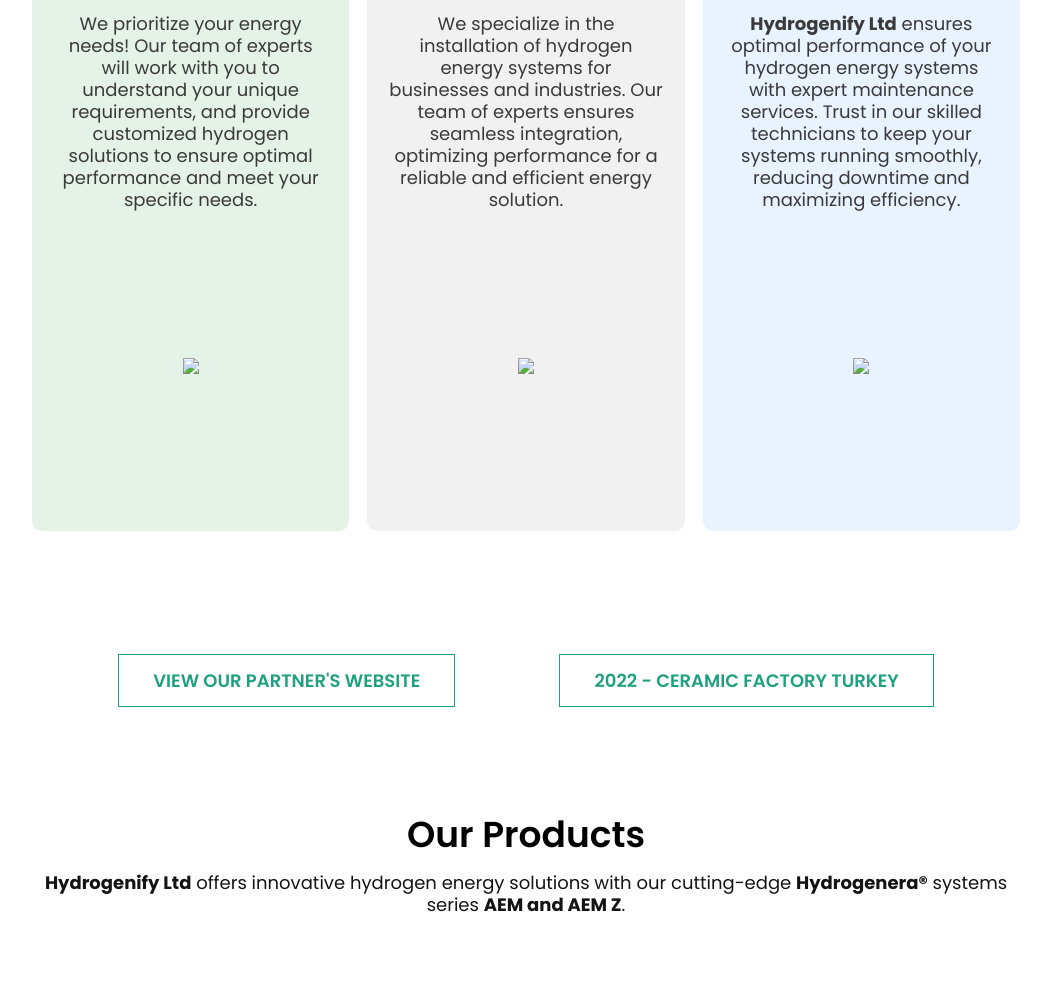
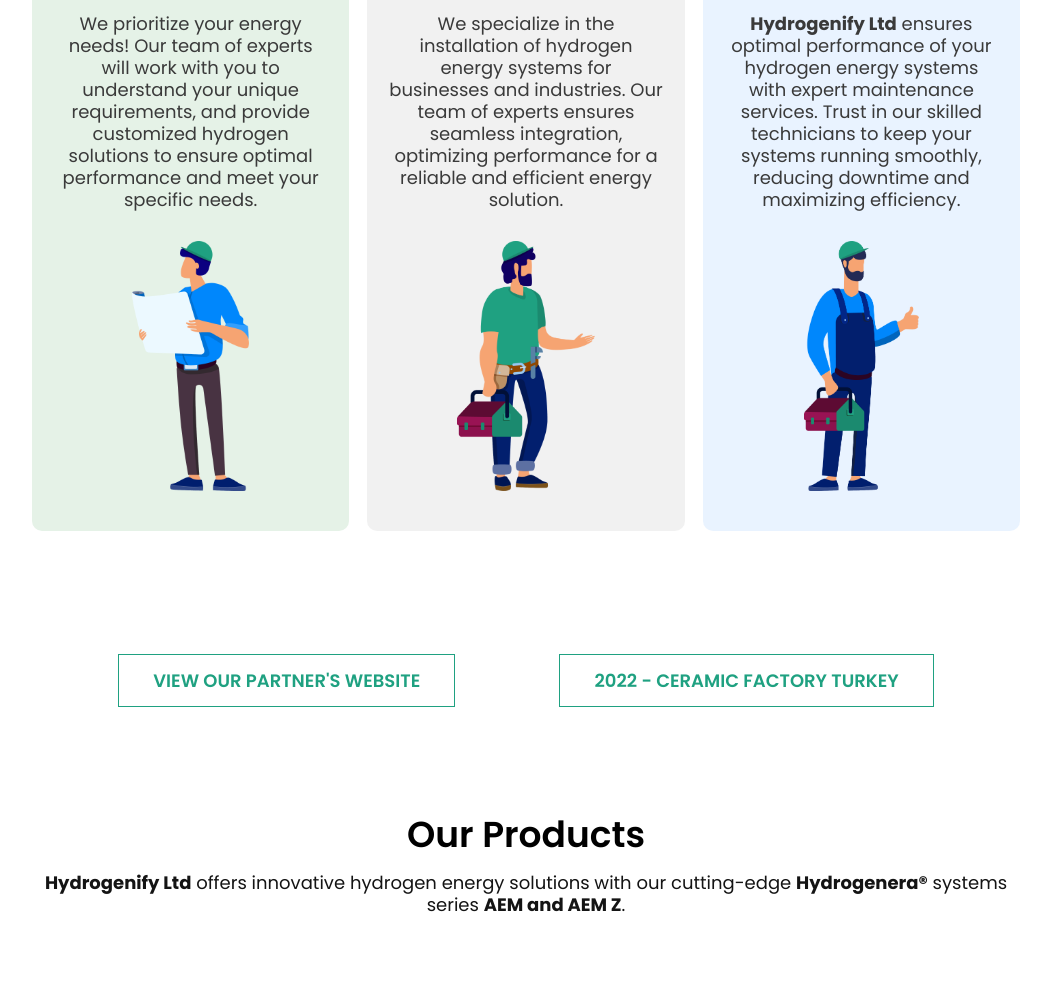
Before and after one commit to MadnexTheSer/Hydrogenify-Website, a website: page public/html/services.html in a window 1280 px wide. Shown: the part 766-1750 px from the top of the page, without its empty margins (114-1165 px from the left). Drawn offline with Linux system fonts and the light colour scheme; the site is published under a folder, as on GitHub Pages, so addresses that start at the root find nothing.

Commit message:
Fixed icons on the /Services/ page. In my next commits I will change the current HTML pages and I will start using React JS.

```diff
--- a/public/html/services.html
+++ b/public/html/services.html
@@ -69,7 +69,7 @@
                 We prioritize your energy needs! Our team of experts will work with you to understand your unique requirements, and provide customized hydrogen solutions to ensure optimal performance and meet your specific needs.
             </p>
             <div class="services-card-row-element-img">
-                <img src="/Hydrogenify-Website/public/design/images/expert_consultation.png">
+                <img src="../design/images/expert_consultation.png">
             </div>
             </div>
         <div class="services-middle">
@@ -78,7 +78,7 @@
                 We specialize in the installation of hydrogen energy systems for businesses and industries. Our team of experts ensures seamless integration, optimizing performance for a reliable and efficient energy solution.
             </p>
             <div class="services-card-row-element-img">
-                <img src="/Hydrogenify-Website/public/design/images/expert_installation.png">
+                <img src="../design/images/expert_installation.png">
             </div>
         </div>
         <div class="services-right">
@@ -87,7 +87,7 @@
                 <strong>Hydrogenify Ltd</strong> ensures optimal performance of your hydrogen energy systems with expert maintenance services. Trust in our skilled technicians to keep your systems running smoothly, reducing downtime and maximizing efficiency.
             </p>
             <div class="services-card-row-element-img">
-                <img src="/Hydrogenify-Website/public/design/images/expert_maintenance.png">
+                <img src="../design/images/expert_maintenance.png">
             </div>
 
         </div>
```
Also changed, not shown: 1 other file.
